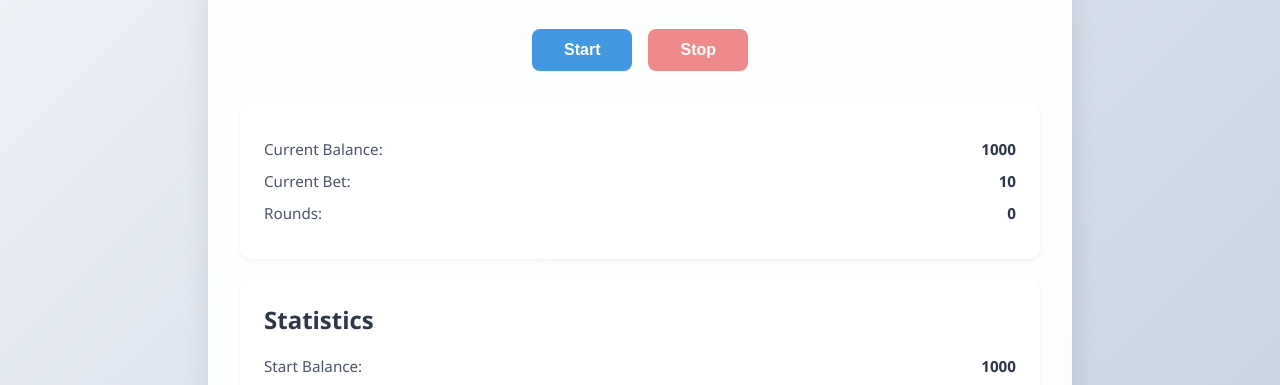
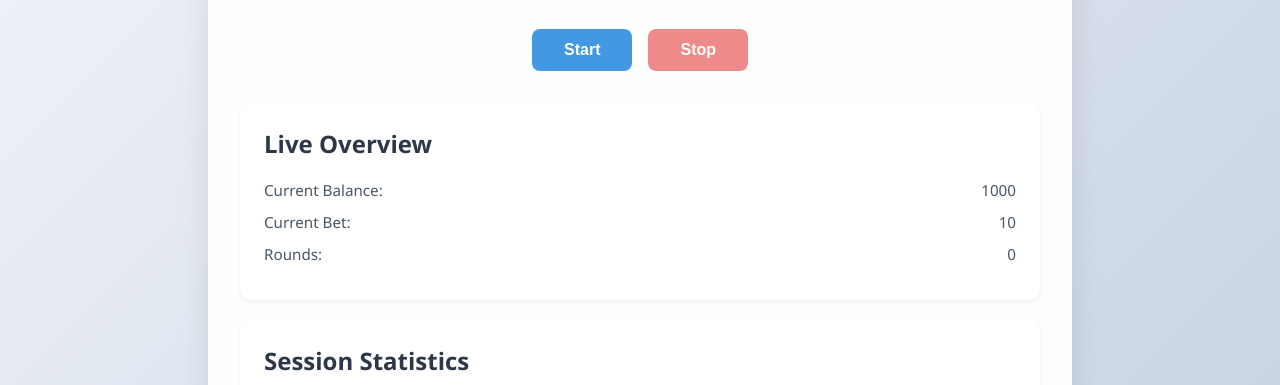
Before and after one commit to TheJeme/coinflip, a plain HTML site: page index.html in a window 1280 px wide. Shown: the part 382-767 px from the top of the page. Drawn offline with Linux system fonts and the light colour scheme.

Commit message:
Added info

```diff
--- a/index.html
+++ b/index.html
@@ -44,13 +44,14 @@
             <button id="start">Start</button>
             <button id="stop" disabled>Stop</button>
         </div>
-        <div class="status">
+        <div class="live-stats">
+            <h2>Live Overview</h2>
             <p>Current Balance: <span id="currentBalance">1000</span></p>
             <p>Current Bet: <span id="currentBet">10</span></p>
             <p>Rounds: <span id="rounds">0</span></p>
         </div>
         <div class="stats" id="stats">
-            <h2>Statistics</h2>
+            <h2>Session Statistics</h2>
             <p>Start Balance: <span id="startBalance"></span></p>
             <p>Max Balance: <span id="maxBalance"></span></p>
             <p>Max Win Streak: <span id="maxWinStreak"></span></p>
--- a/style.css
+++ b/style.css
@@ -98,7 +98,7 @@ button:disabled {
     transform: none;
 }
 
-.status, .stats {
+.status, .live-stats, .stats {
     background: #fff;
     padding: 24px;
     border-radius: 12px;
@@ -106,14 +106,14 @@ button:disabled {
     margin: 20px 0;
 }
 
-.stats h2 {
+.stats h2, .live-stats h2 {
     color: #2d3748;
     margin-top: 0;
     margin-bottom: 20px;
     font-weight: 600;
 }
 
-.status p, .stats p {
+.status p, .live-stats p, .stats p {
     display: flex;
     justify-content: space-between;
     margin: 12px 0;
```
